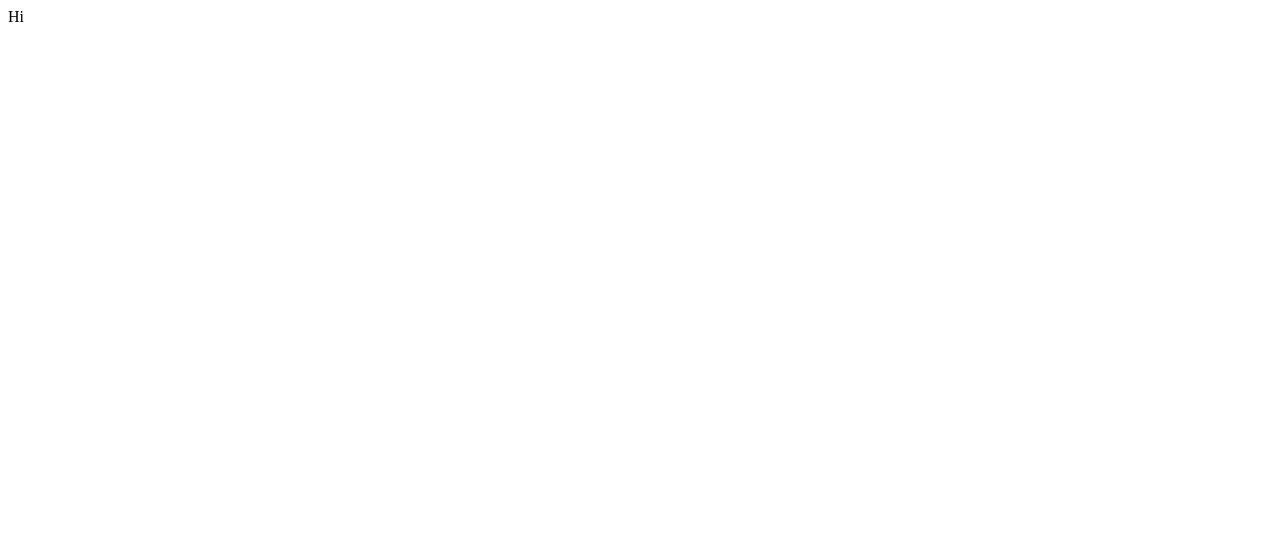
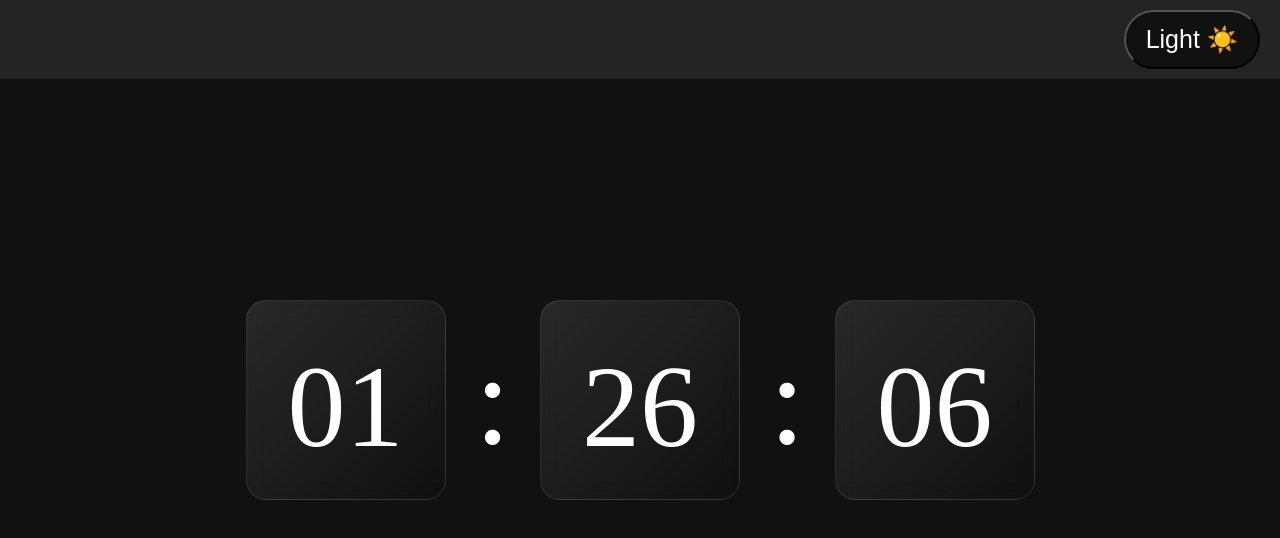
Before and after one commit to uttamthegoat/Clock, a plain HTML site: page index.html in a window 1280 px wide. Drawn offline with Linux system fonts and the light colour scheme.

Commit message:
Update index.html

```diff
--- a/index.html
+++ b/index.html
@@ -1 +1,24 @@
-Hi
+<!DOCTYPE html>
+<html lang="en">
+<head>
+    <meta charset="UTF-8">
+    <meta http-equiv="X-UA-Compatible" content="IE=edge">
+    <meta name="viewport" content="width=device-width, initial-scale=1.0">
+    <link rel="stylesheet" href="clock.css">
+    <title>Clock</title>
+</head>
+<body>
+    <div class="container">
+        <div class="theme">
+            <button class="theme-btn">Light ☀️</button>
+        </div>
+        <div class="clock">
+            <div class="time hours"></div>:
+            <div class="time minutes"></div>:
+            <div class="time seconds"></div>
+        </div>
+    </div>
+    <!-- JavaScript Code -->
+    <script src="clock.js"></script>
+</body>
+</html>
```
